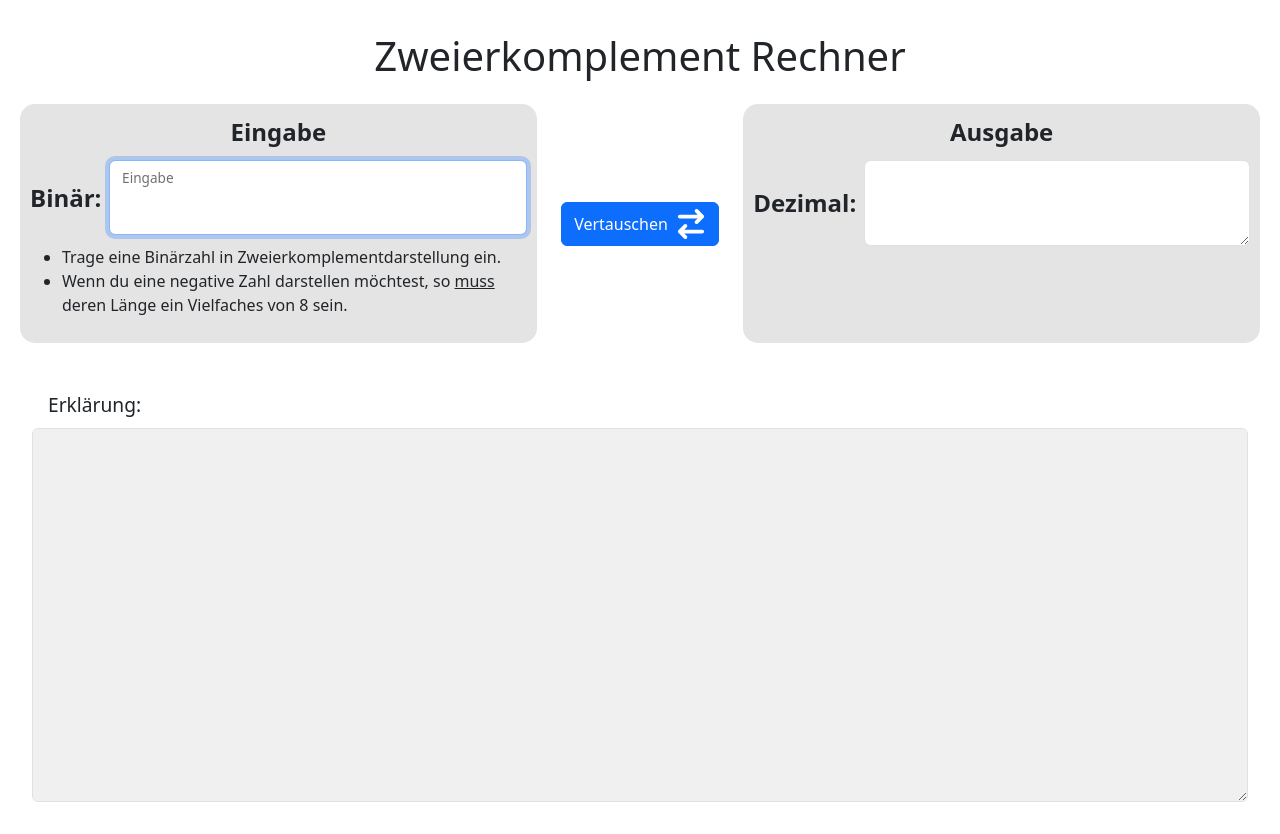
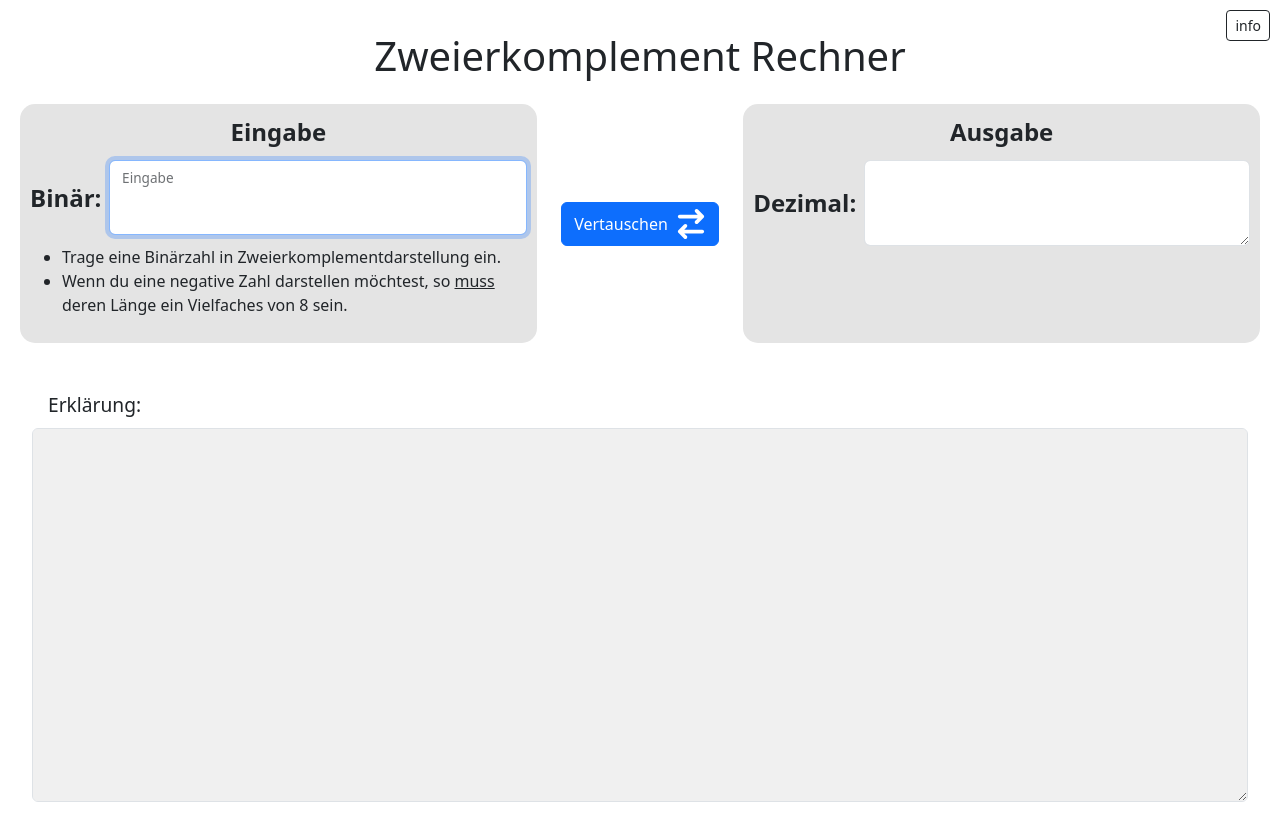
Before and after one commit to tools-info-bw-de/zweierkomplement, a Vue app: page / in a window 1280 px wide. Built offline with nearby package versions, Linux system fonts and the light colour scheme.

Commit message:
added source-info

```diff
--- a/src/App.vue
+++ b/src/App.vue
@@ -1,8 +1,8 @@
 <script setup>
 import "bootstrap/dist/css/bootstrap.min.css"
 import "bootstrap"
-
-import { reactive, computed } from "vue"
+import { Popover } from "bootstrap"
+import { reactive, computed, onMounted } from "vue"
 
 const state = reactive({
   input: "",
@@ -11,6 +11,15 @@ const state = reactive({
   inputInvalid: false,
   inputTooBig: false,
   explainText: "",
+})
+
+onMounted(() => {
+  const popoverTriggerList = document.querySelectorAll('[data-bs-toggle="popover"]')
+  const popoverList = [...popoverTriggerList].map(popoverTriggerEl => new Popover(popoverTriggerEl, {
+    html: true,
+    sanitize: false,
+    trigger: "focus",
+  }))
 })
 
 state.output = computed(() => {
@@ -310,6 +319,10 @@ function decToBin() {
 </script>
 
 <template>
+  <button type="button" class="infoBtn btn btn-outline-dark btn-sm" data-bs-container="body" data-bs-toggle="popover"
+    data-bs-placement="bottom"
+    data-bs-content='Quellcode auf <a href="https://github.com/tools-info-bw-de/zweierkomplement" target="_blank">github</a>!<br>§ MIT - Marco Kümmel'>info</button>
+
   <h1 class="mb-4">Zweierkomplement Rechner</h1>
   <div class="row">
     <div class="ioBox col-md-12 col-lg-5 d-flex flex-column">
@@ -377,6 +390,12 @@ function decToBin() {
 </template>
 
 <style scoped>
+.infoBtn {
+  position: absolute;
+  top: 10px !important;
+  right: 10px !important;
+}
+
 .explainHeader {
   font-size: 1.2rem;
 }
```
